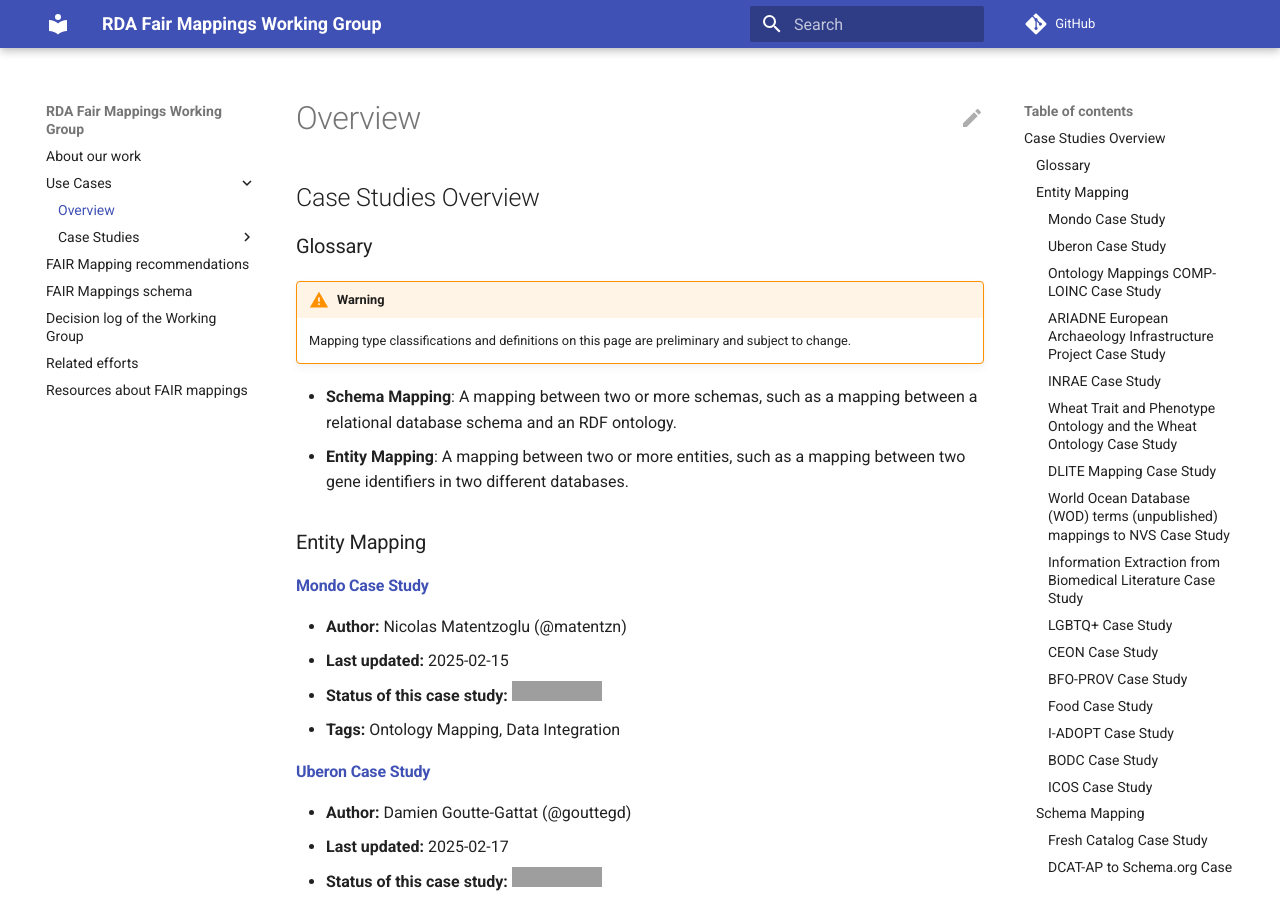
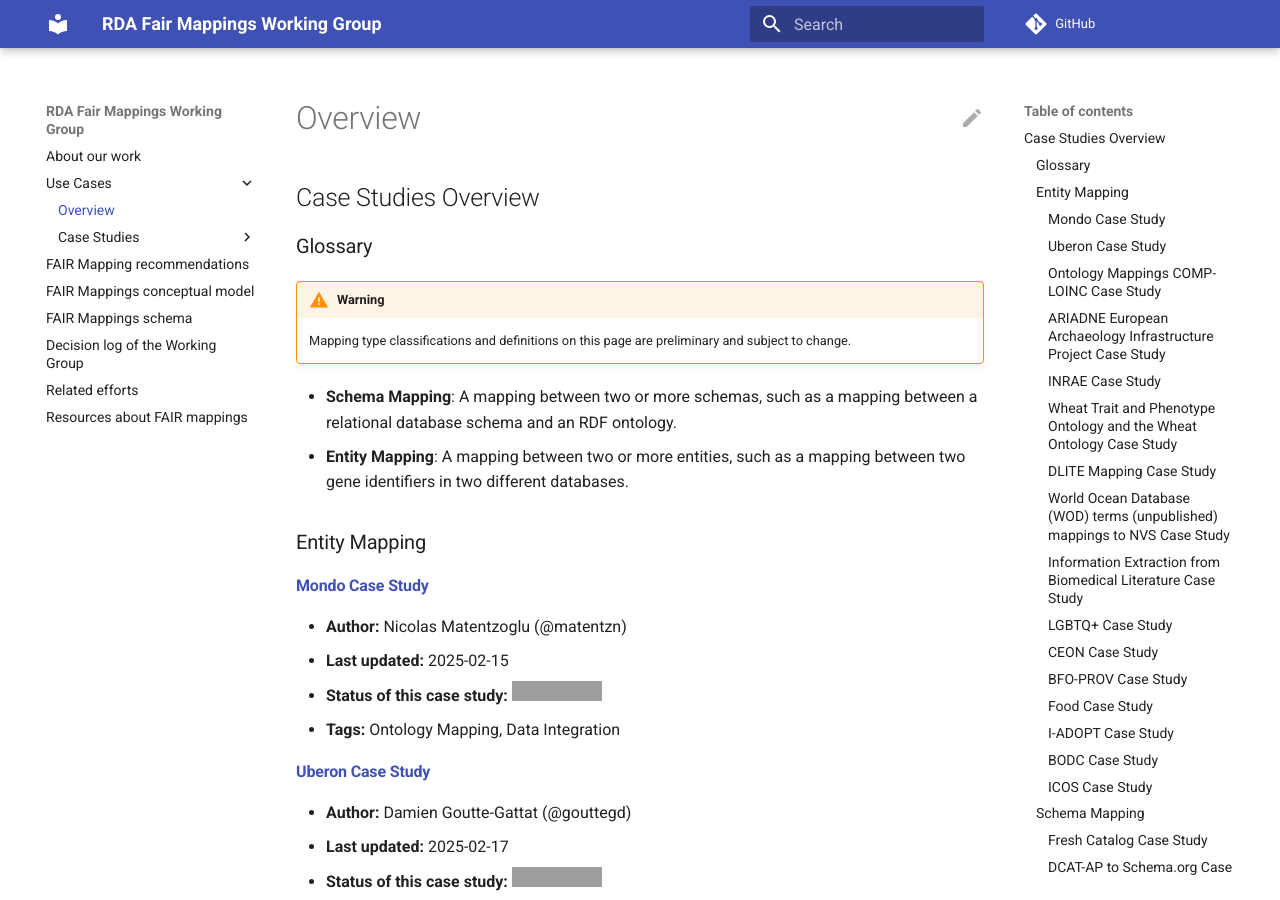
Before and after one commit to mapping-commons/rda-fair-mappings, an MkDocs documentation site: the page built from docs/use-cases.md, in a window 1280 px wide and 900 px high. Built offline with MkDocs 1.6.1 and Material for MkDocs 9.7.7, drawn with Linux system fonts in a browser that asks for light colours; comment, search, counter and statistics services are not loaded; grey boxes are pictures that could not be loaded.

Commit message:
Add FAIR Mappings conceptual model to mkdocs

```diff
--- a/mkdocs.yml
+++ b/mkdocs.yml
@@ -81,6 +81,7 @@ nav:
           - DCAT-AP-Schema.org: case-study/case-study-dcat-ap-schemaorg.md
           - ARIADNE mappings: case-study/case-study-ariadne.md
   - FAIR Mapping recommendations: recommendation.md
+  - FAIR Mappings conceptual model: model.md
   - FAIR Mappings schema: https://mapping-commons.github.io/fair-mappings-schema/
   - Decision log of the Working Group: decision-log.md
   - Related efforts: related-efforts.md
```
